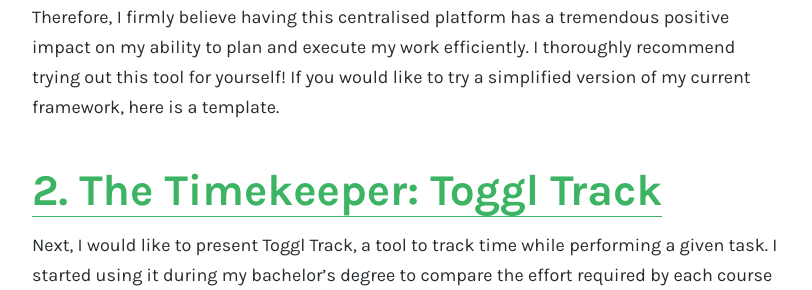
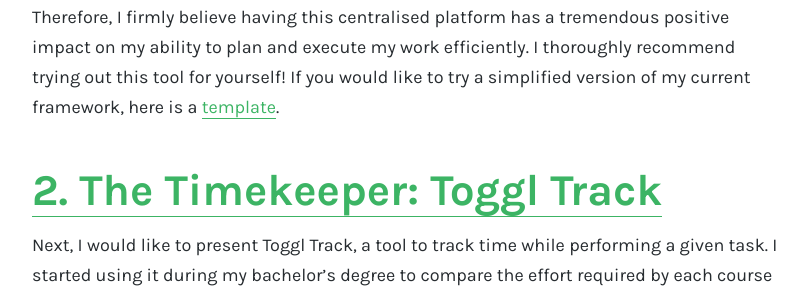
Before and after one commit to franciscomcm/franciscomcm.github.io, a Jekyll site: the page built from blog/four-tools-for-personal-productivity.md, in a window 1280 px wide and 900 px high, scrolled down 1774 px. Shown: the part 314-604 px from the top of the window, without its empty margins (233-1045 px from the left). Built offline with Jekyll 4.4.1, drawn with Linux system fonts in a browser that asks for light colours; part of the change alters nothing that is shown; some of the changed text lies outside the part shown.

```diff
--- a/blog/four-tools-for-personal-productivity.md
+++ b/blog/four-tools-for-personal-productivity.md
@@ -29,7 +29,7 @@ The first tool I would like to present is Notion, where I organise all the notes
 
 Furthermore, I have another section dedicated exclusively to Literature Review, where I keep notes on the papers I read. I find it more convenient to include this information within my Notion workspace (and complement it with a literature manager software to generate citations) because it allows me to reference papers within other pages and provides quick access to any information needed.
 
-My work life as a doctoral student is generally crowded with concurrent tasks and deadlines, topped up with unexpected events that may require immediate action. Therefore, I firmly believe having this centralised platform has a tremendous positive impact on my ability to plan and execute my work efficiently. I thoroughly recommend trying out this tool for yourself! If you would like to try a simplified version of my current framework, here is a template.
+My work life as a doctoral student is generally crowded with concurrent tasks and deadlines, topped up with unexpected events that may require immediate action. Therefore, I firmly believe having this centralised platform has a tremendous positive impact on my ability to plan and execute my work efficiently. I thoroughly recommend trying out this tool for yourself! If you would like to try a simplified version of my current framework, here is a [template](https://www.notion.so/Hub-Template-ba41fb09250e4cb491f023fbf64827a6).
 
 # <a name="the_time_keep">2. The Timekeeper: Toggl Track</a>
 
```
